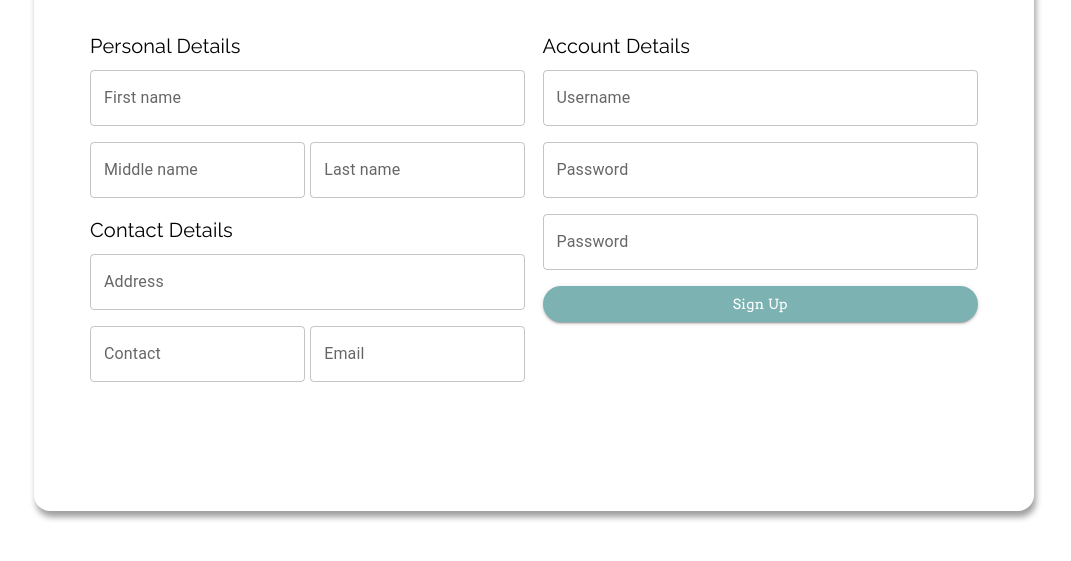
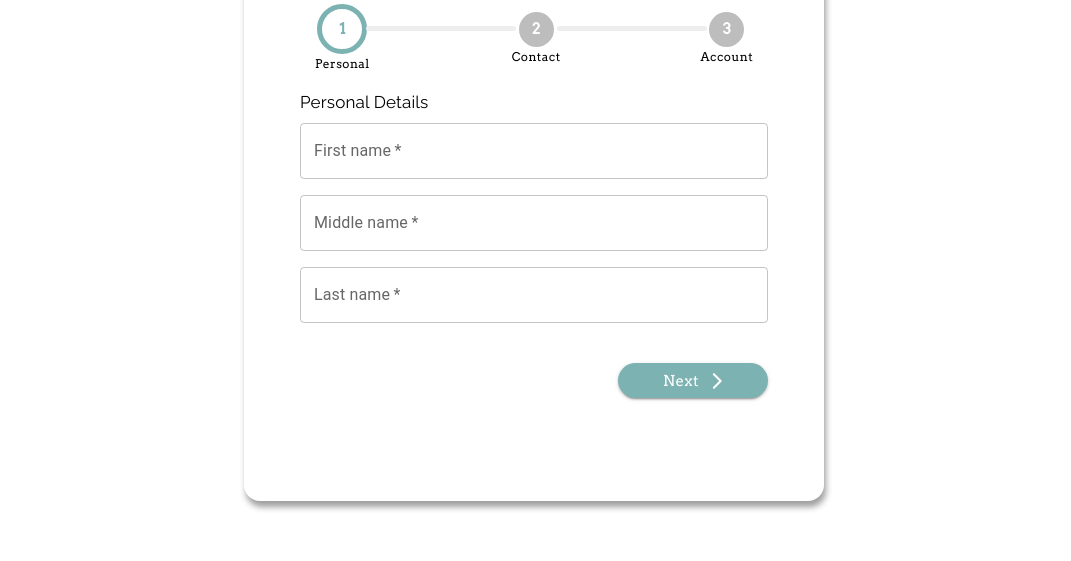
Before and after one commit to nicegood123/paw-tracer-react-js, a Gatsby site: page /signUp in a window 1280 px wide. Shown: the part 239-800 px from the top of the page, without its empty margins (106-1177 px from the left). Built offline with nearby package versions, Linux system fonts and the light colour scheme; Gatsby itself is replaced by a stand-in of ours; a web font is replaced by a local one.

Commit message:
With Sign Up Form

```diff
--- a/src/components/bodies/SignUp.js
+++ b/src/components/bodies/SignUp.js
@@ -1,16 +1,14 @@
 import { Grid, Stack, Typography } from '@mui/material'
-
 import React from 'react';
-import SignUpForm from '../forms/SignUpForm';
+import SignUpProgress from '../parts/SignUpProgress';
 import Logo from '../../images/PawTracerLogo2.png'
 import { Link } from 'gatsby';
 
 const SignUp = () => {
   return (
     <Grid container direction='column' alignItems='center' sx={{
-        width:1000,
-        height:'100%',
-        maxHeight:700,
+        width:580,
+        height:680,
         backgroundColor:'white',
         borderRadius:4,
         position: 'absolute',
@@ -18,29 +16,41 @@ const SignUp = () => {
         pt:3,
         top: '50%',
         left: '50%',
-        overflow:'hidden',
         transform: 'translate(-50%, -50%)',
-        boxShadow:'2.0px 6.0px 6.0px hsl(0deg 0% 0% / 0.38)'
+        boxShadow:'2.0px 6.0px 6.0px hsl(0deg 0% 0% / 0.38)',
+        overflow: 'hidden'
     }}>
         <Grid item>
-            <img src={Logo} alt='AppLogo' style={{width:160, height: 55}}/>
+            <img src={Logo} alt='AppLogo' style={{width:120, height: 30}}/>
         </Grid>
 
         <Grid item sx={{mt:2}}>
            <Stack direction='column'>
-            <Typography align='center' variant='h4' sx={{fontFamily:'Fredoka One'}}>
+            <Typography align='center' sx={{fontSize: 22,fontFamily:'Fredoka One'}}>
                 Get started with your account.
             </Typography>
-            <Typography align='center'  variant='hh6' sx={{fontFamily:'Arvo', width:500, mt:1}}>
+            <Typography align='center' sx={{fontSize: 12, fontFamily:'Arvo', width:400, mt:1}}>
                 Covering your pet with the best pet insurance will give you peace of mind in case of emergency
             </Typography>
            </Stack>
         </Grid>
 
-        <Grid item sx={{width:'100%'}}>
-            <SignUpForm />
+        <Grid item sx={{width:'100%', mb:2}}>
+            <SignUpProgress />
         </Grid>
 
+        <Stack direction='row'>
+            <Typography align='center' sx={{ fontFamily:'raleway', fontSize:13,  color: '#0F3E47', pb:2}}>
+                Already have an account?
+            </Typography>
+            <Grid sx={{width:5}} />
+
+            <Link to={'/'} style={{ textDecoration: 'none' }}>
+            <Typography align='center' sx={{ fontFamily:'raleway', fontSize:13, fontWeight:'bold',  color: '#0F3E47', pb:2}}>
+                Sign in here!
+            </Typography>
+            </Link>
+        </Stack>
 
     </Grid>
   )
--- a/src/components/forms/SignUpForm.js
+++ b/src/components/forms/SignUpForm.js
@@ -1,70 +1,85 @@
 import { Button, Grid, TextField, Typography, Stack } from '@mui/material'
-import { navigate } from 'gatsby'
-import React from 'react'
-import { useDispatch } from 'react-redux'
-
+import React, {useState} from 'react'
+import ArrowBackIosRoundedIcon from '@mui/icons-material/ArrowBackIosRounded';
+import ArrowForwardIosRoundedIcon from '@mui/icons-material/ArrowForwardIosRounded';
 // Form and Data Handling
 import {useForm } from 'react-hook-form';
 import { yupResolver } from '@hookform/resolvers/yup';
 import * as yup from "yup";
 
 //Schema: Rules for inputs
-const schema = yup.object({
-    email: yup.string().email().required('email is required'),
-    password: yup.string().required('password is required'),
+const schema1 = yup.object({
+    first_name: yup.string(),
+    middle_name: yup.string(),
+    last_name: yup.string(),
+    address: yup.string(),
+    contact: yup.string(),
+    email: yup.string().email(),
+    username: yup.string(),
+    confirm_passwor: yup.string(),
+    password: yup.string(),
+
   });
 
 //---------------------------------------------------------------------------------------------------------------------------
 
-const SignUpForm = () => {
+const SignUpForm = ({stepValue,stepChange, backChange }) => {
 
-    // const dispatch = useDispatch()
+    //STATES
+    const [firstName, setFirstName] = useState('');
+    const [middleName, setMiddleName] = useState('');
+    const [lastName, setLastName] = useState('');
+    const [address, setAddress] = useState('');
+    const [contact, setContact] = useState('');
+    const [email, setEmail] = useState('');
+    const [username, setUsername] = useState('');
+    const [password, setPassword] = useState('');
+    const [confirmPassword, setConfirmPassword] = useState('');
 
     //For react hook form
     const {register, handleSubmit} = useForm({
-    resolver: yupResolver(schema)
+        resolver: yupResolver(schema1),
     });
 
-  const input ={
-   email: '',
-   password: ''
+
+    const handleSubmitUser = () => {
+        const input = {
+            'first_name': firstName,
+            'middle_name': middleName,
+            'last_name': lastName,
+            'address': address,
+            'contact': contact,
+            'email': email,
+            'username': username,
+            'password': password,
         }
-   const [data, setData] = React.useState(input)
-   const [warning, setWarning] = React.useState('')
-   const [count, setCount] = React.useState(0)
-
-   const handleWarning = (bool) => {
-        if (bool){
-           setWarning('Invalid Credentials')
-            setCount(0)
-        }
+        console.log(input)
     }
 
+    const onSubmit = (data) => {
+        // setStepOneData(stepOneData.push(data))
+        console.log(data)
+        stepChange(2)
+    }
 
-    const onSubmit = (data) => {
-        const findInput ={
-            email: data.email,
-            password: data.password
+    const onSubmit2 = (data) => {
+
+        console.log(data)
+        stepChange(3)
     }
-        setData(findInput)
-        setCount(1)
+
+    const onSubmit3 = (data) => {
+
+        console.log(data)
 
     }
 
 
   return (
-    <Grid item sx={{
-        width: '100%',
-        height:'100%',
-        p:5,
-        pt:4,
-    }}>
+        <Grid sx={{width:'100%'}}>
         <form style={{width:'100%'}} onSubmit={handleSubmit(onSubmit)}>
-
-
-        <Stack direction='row' sx={{width:'100%'}}>
-            <Stack direction='column' sx={{width:'100%'}}>
-                <Typography variant='h6'  sx={{fontFamily:'raleway'}}>
+        <Stack direction='column' sx={{width:'100%', display: stepValue === 1 ? 'flex' : 'none'}}>
+            <Typography  sx={{fontFamily:'raleway', fontSize: 17}}>
                 Personal Details
             </Typography>
 
@@ -72,128 +87,266 @@ const SignUpForm = () => {
                 <TextField
                     {...register("first_name")}
                     type='text'
+                    required
+                    value={firstName}
                     label="First name"
                     size='regular'
                     variant="outlined"
                     sx={{width:'100%'}}
+                    onChange={(event) => {
+                        setFirstName(event.target.value);
+
+                    }}
                 />
             </Grid>
 
-                <Stack direction='row' sx={{width:'100%'}}>
+
             <Grid sx={{pb:2, width:'100%'}}>
                 <TextField
                     {...register("middle_name")}
+                    value={middleName}
                     type='text'
+                    required
                     label="Middle name"
                     size='regular'
                     variant="outlined"
                     sx={{width:'100%'}}
+                    onChange={(event) => {
+                        setMiddleName(event.target.value);
+
+                    }}
                 />
             </Grid>
-                    <div style={{width:10}}/>
-                    <Grid sx={{pb:2, width:'100%'}}>
+
+
+            <Grid sx={{pb:2, width:'100%', mb:3}}>
                 <TextField
                     {...register("last_name")}
+                    value={lastName}
                     type='text'
+                    required
                     label="Last name"
                     size='regular'
                     variant="outlined"
                     sx={{width:'100%'}}
+                    onChange={(event) => {
+                        setLastName(event.target.value);
+
+                    }}
                 />
             </Grid>
+
+            <Stack direction='row' sx={{width:'100%', display: stepValue === 1 ? 'flex' : 'none'}}>
+                <div style={{flexGrow:1}}/>
+
+                <Button
+                    endIcon={<ArrowForwardIosRoundedIcon/>}
+                    variant='contained'
+                    type='submit'
+                    sx={{
+                        backgroundColor:'#7CB2B1',
+                        borderRadius:5,
+                        textTransform:'none',
+                        fontFamily:'Arvo',
+                        fontSize:15,
+                        height:35,
+                        width:150
+                    }}
+                >
+                    Next
+                </Button>
             </Stack>
+        </Stack>
+        </form>
 
-                <Typography variant='h6'  sx={{fontFamily:'raleway'}}>
+        <form style={{width:'100%'}} onSubmit={handleSubmit(onSubmit2)}>
+        <Stack direction='column' sx={{width:'100%', display: stepValue === 2 ? 'flex' : 'none'}}>
+            <Typography  sx={{fontFamily:'raleway', fontSize: 17}}>
                 Contact Details
             </Typography>
 
             <Grid sx={{pb:2, pt:1}}>
                 <TextField
                     {...register("address")}
+                    value={address}
                     type='text'
+                    required
                     label="Address"
                     size='regular'
                     variant="outlined"
                     sx={{width:'100%'}}
+                    onChange={(event) => {
+                        setAddress(event.target.value);
+                    }}
                 />
             </Grid>
 
-                <Stack direction='row' sx={{width:'100%'}}>
             <Grid sx={{pb:2, width:'100%'}}>
                 <TextField
                     {...register("contact")}
+                    value={contact}
                     type='text'
+                    required
                     label="Contact"
                     size='regular'
                     variant="outlined"
                     sx={{width:'100%'}}
+                    onChange={(event) => {
+                        setContact(event.target.value);
+                    }}
                 />
             </Grid>
-                    <div style={{width:10}}/>
-                    <Grid sx={{pb:2, width:'100%'}}>
+
+            <Grid sx={{pb:2, width:'100%', mb:3}}>
                 <TextField
                     {...register("email")}
+                    value={email}
                     type='email'
                     label="Email"
                     size='regular'
                     variant="outlined"
                     sx={{width:'100%'}}
+                    onChange={(event) => {
+                        setEmail(event.target.value);
+                    }}
                 />
             </Grid>
+
+            <Stack direction='row' sx={{width:'100%', display: stepValue === 2 ? 'flex' : 'none'}}>
+                <Button
+                    startIcon={<ArrowBackIosRoundedIcon/>}
+                    type='button'
+                    onClick={()=>backChange(1)}
+                    sx={{
+                        backgroundColor: 'transparent',
+                        borderRadius:5,
+                        color:'#7CB2B1',
+                        textTransform:'none',
+                        fontFamily:'Arvo',
+                        fontSize:15,
+                        height:35,
+                        width:100
+                    }}
+                >
+                    Back
+                </Button>
+                <div style={{flexGrow:1}}/>
+                <Button
+                    endIcon={<ArrowForwardIosRoundedIcon/>}
+                    variant='contained'
+                    type='sumbit'
+                    sx={{
+                        backgroundColor:'#7CB2B1',
+                        borderRadius:5,
+                        textTransform:'none',
+                        fontFamily:'Arvo',
+                        fontSize:15,
+                        height:35,
+                        width:150
+                    }}
+
+                >
+                    Next
+                </Button>
             </Stack>
         </Stack>
+        </form>
 
-            <div style={{width:35}}/>
-
-            <Stack direction='column' sx={{width:'100%'}}>
-                <Typography variant='h6'  sx={{fontFamily:'raleway'}}>
+        <form style={{width:'100%'}} onSubmit={handleSubmit(onSubmit3)}>
+        <Stack direction='column' sx={{width:'100%', display: stepValue === 3 ? 'flex' : 'none'}}>
+            <Typography  sx={{fontFamily:'raleway', fontSize: 17}}>
                 Account Details
             </Typography>
 
             <Grid sx={{pb:2,pt:1}}>
                 <TextField
                     {...register("username")}
+                    value={username}
                     type='text'
+                    required
                     label="Username"
                     size='regular'
                     variant="outlined"
                     sx={{width:'100%'}}
+                    onChange={(event) => {
+                        setUsername(event.target.value);
+                    }}
                 />
             </Grid>
 
             <Grid sx={{pb:2}}>
                 <TextField
                     {...register("password")}
+                    value={password}
                     type='password'
                     label="Password"
                     size='regular'
                     variant="outlined"
                     sx={{width:'100%'}}
+                    onChange={(event) => {
+                        setPassword(event.target.value);
+                    }}
                 />
             </Grid>
-                <Grid sx={{pb:2}}>
+            <Grid sx={{pb:2, mb:3}}>
                 <TextField
-                        {...register("retype_password")}
+                    {...register("confirm_password")}
+                    value={confirmPassword}
                     type='password'
-                        label="Password"
+                    label="Confirm password"
                     size='regular'
                     variant="outlined"
                     sx={{width:'100%'}}
+                    onChange={(event) => {
+                        setConfirmPassword(event.target.value);
+                    }}
                 />
             </Grid>
 
-                <Grid sx={{pb:2}}>
-                    <Button type='submit'  variant='contained' sx={{width:'100%', backgroundColor:'#7CB2B1', fontFamily: 'Arvo', textTransform:'none', borderRadius: 5, color:'white'}}>
-                        Sign Up
+            <Stack direction='row' sx={{width:'100%', display: stepValue === 3 ? 'flex' : 'none'}}>
+
+                <Button
+                    startIcon={<ArrowBackIosRoundedIcon/>}
+                    type='button'
+                    onClick={() => backChange(2)}
+                    sx={{
+                        backgroundColor: 'transparent',
+                        borderRadius:5,
+                        color:'#7CB2B1',
+                        textTransform:'none',
+                        fontFamily:'Arvo',
+                        fontSize:15,
+                        height:35,
+                        width:100
+                    }}
+                >
+                    Back
                 </Button>
-                    {/* onClick={()  => navigate('/module')} */}
+                <div style={{flexGrow:1}}/>
+                <Grid>
+                    <Button
+                        type='submit'
+                        // onClick={() => handleSubmitUser()}
+                        variant='contained'
+                        sx={{
+                            width:200,
+                            backgroundColor:'#7CB2B1',
+                            fontFamily: 'Arvo',
+                            fontSize: 15,
+                            textTransform:'none',
+                            borderRadius: 5,
+                            height:35,
+                            color:'white'
+                        }}
+                    >
+                        Submit
+                    </Button>
                 </Grid>
             </Stack>
         </Stack>
-
-
         </form>
         </Grid>
+
   )
 }
 
--- /dev/null
+++ b/src/components/parts/SignUpProgress.js
@@ -0,0 +1,189 @@
+import { Button, Grid,Typography, Stack, Avatar } from '@mui/material'
+import React, {useState} from 'react'
+import SignUpForm from '../forms/SignUpForm';
+import ArrowBackIosRoundedIcon from '@mui/icons-material/ArrowBackIosRounded';
+import ArrowForwardIosRoundedIcon from '@mui/icons-material/ArrowForwardIosRounded';
+
+import { styled } from '@mui/material/styles';
+import LinearProgress, { linearProgressClasses } from '@mui/material/LinearProgress';
+
+
+  const BorderLinearProgress = styled(LinearProgress)(({ theme }) => ({
+    height: 5,
+    marginLeft:'-8px',
+    marginTop:'-20px',
+    width:150,
+    borderRadius:5,
+    backgroundColor:'#7CB2B1',
+    [`&.${linearProgressClasses.colorPrimary}`]: {
+      backgroundColor: theme.palette.grey[theme.palette.mode === 'light' ? 200 : 800],
+    },
+    [`& .${linearProgressClasses.bar}`]: {
+      borderRadius: 5,
+      backgroundColor: theme.palette.mode === 'light' ? '#7CB2B1' : '#308fe8',
+    },
+  }));
+
+
+
+//---------------------------------------------------------------------------------------------------------------------------
+
+const SignUpProgress = () => {
+
+    // const [stepTwo, setStepTwo] = useState(0);
+
+    const [infoValue, setInfoValue] = useState(1);
+    const [stepValue, setStepValue] = useState(1);
+
+    const [SecondBar, setSecondBar] = useState(0);
+    const [FirstBar, setFirstBar] = useState(0);
+
+    const [secondBgColor, setSecondBgColor] = useState('');
+    const [secondColor, setSecondColor] = useState('white');
+    const [secondBorderColor, setSecondBorderColor] = useState('');
+
+    const [thirdBgColor, setThirdBgColor] = useState('');
+    const [thirdColor, setThirdColor] = useState('white');
+    const [thirdBorderColor, setThirdBorderColor] = useState('');
+
+
+    React.useEffect (() => {
+        if (infoValue === 2){
+            setSecondBgColor('white')
+            setSecondColor('#7CB2B1')
+            setSecondBorderColor('4px solid #7CB2B1')
+            setFirstBar(100)
+        }else if(infoValue === 3){
+            setSecondBgColor('#7CB2B1')
+            setSecondColor('white')
+            setThirdBgColor('white')
+            setThirdBorderColor('4px solid #7CB2B1')
+            setThirdColor('#7CB2B1')
+            setSecondBar(100)
+        }
+
+        if(stepValue === 1 && infoValue === 2){
+            setSecondBgColor('')
+            setSecondColor('white')
+            setSecondBorderColor('')
+            setFirstBar(0)
+            setThirdBgColor('')
+            setThirdBorderColor('')
+            setThirdColor('white')
+            setSecondBar(0)
+        } else if(stepValue === 2 && infoValue === 3){
+            setSecondBgColor('white')
+            setSecondColor('#7CB2B1')
+            setSecondBorderColor('4px solid #7CB2B1')
+            setFirstBar(100)
+            setThirdBgColor('')
+            setThirdBorderColor('')
+            setThirdColor('white')
+            setSecondBar(0)
+        }else if (stepValue === 1 && infoValue === 3){
+            setSecondBgColor('')
+            setSecondColor('white')
+            setSecondBorderColor('')
+            setFirstBar(0)
+            setThirdBgColor('')
+            setThirdBorderColor('')
+            setThirdColor('white')
+            setSecondBar(0)
+        }
+
+
+    }, [ stepValue, infoValue])
+
+
+    const handleProgressChange = (step) => {
+        if ( infoValue === 1 && step === 2){
+            setInfoValue(step)
+        } else if (infoValue === 2 && step === 3){
+            setInfoValue(step)
+        }
+        setStepValue(step)
+    }
+
+    const handleStepChange = (step) => {
+        setStepValue(step)
+    }
+
+  return (
+    <Grid item sx={{
+        width: '100%',
+        height:'100%',
+        p:5,
+        pt:4,
+    }}>
+
+        <Stack direction='column' alignItems='center' sx={{width:'100%', mb:2}}>
+            <Stack direction='row' alignItems='center' >
+                <Stack direction='column' alignItems='center' sx={{ marginRight:'4px',}}>
+                    <Avatar
+                        sx={{
+                            backgroundColor:stepValue >= 2 ? '#7CB2B1':'white',
+                            border:'5px solid #7CB2B1',
+                            fontFamily:'arvo',
+                            fontWeight:'bold',
+                            fontSize:15,
+                            color:stepValue >= 2 ? 'white':'#7CB2B1'
+                        }}
+                    >
+                        1
+                    </Avatar>
+                    <Typography variant='caption' sx={{fontFamily:'Arvo'}}>
+                        Personal
+                    </Typography>
+                </Stack>
+                <BorderLinearProgress variant="determinate" value={FirstBar} />
+
+                <Stack direction='column' alignItems='center' sx={{ marginLeft:'-4px', marginRight: '4px'}}>
+                    <Avatar
+                        sx={{
+                            backgroundColor: secondBgColor,
+                            border: secondBorderColor,
+                            fontFamily:'arvo',
+                            fontWeight:'bold',
+                            fontSize:15,
+                            color:secondColor,
+                            height:35,
+                            width:35
+                        }}
+                    >
+                        2
+                    </Avatar>
+                    <Typography variant='caption' sx={{fontFamily:'Arvo'}}>
+                        Contact
+                    </Typography>
+                </Stack>
+                <BorderLinearProgress variant="determinate" value={SecondBar} />
+                <Stack direction='column' alignItems='center' sx={{ marginLeft:'-6px',}}>
+                    <Avatar
+                        sx={{
+                            backgroundColor:thirdBgColor,
+                            border:thirdBorderColor,
+                            fontFamily:'arvo',
+                            fontWeight:'bold',
+                            fontSize:15,
+                            color:thirdColor,
+                            height:35,
+                            width:35
+                        }}
+                    >
+                        3
+                    </Avatar>
+                    <Typography variant='caption' sx={{fontFamily:'Arvo'}}>
+                        Account
+                    </Typography>
+                </Stack>
+            </Stack>
+        </Stack>
+
+        {/* <SignUpForm stepValue={stepValue} stepTwoCounter={(number) => handleStepTwo(number)} stepTwoDisabler={(number) => handleDisableStepTwo(number)}/> */}
+        <SignUpForm stepValue={stepValue} stepChange={(step) => handleProgressChange(step)} backChange={(step)=> handleStepChange(step)}/>
+
+    </Grid>
+  )
+}
+
+export default SignUpProgress
--- a/src/pages/signUp.js
+++ b/src/pages/signUp.js
@@ -1,9 +1,13 @@
+import { Grid } from '@mui/material'
 import React from 'react'
 import SignUp from '../components/bodies/SignUp'
 
 const signUp = () => {
   return (
-    <SignUp />
+    <Grid sx={{width:600}}>
+       <SignUp />
+    </Grid>
+
   )
 }
 
```
Lines whose indentation alone changed are shown as unchanged.
